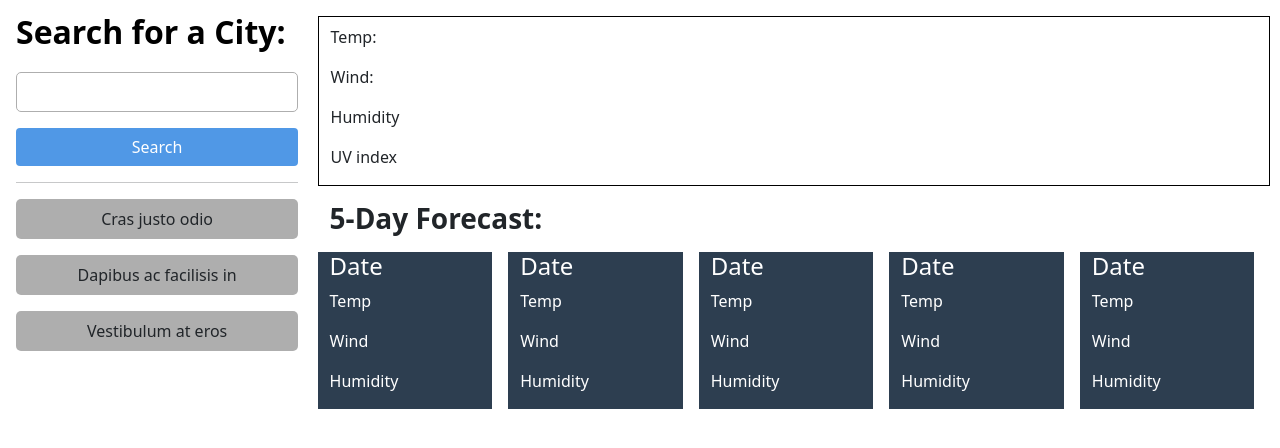
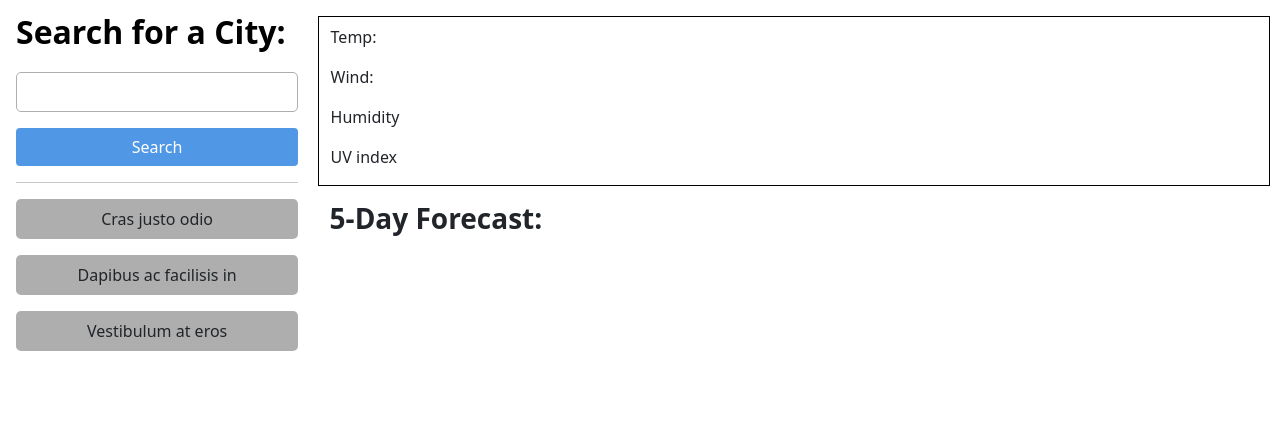
Before and after one commit to michellewehr/weather-app, a plain HTML site: page index.html in a window 1280 px wide. Shown: the part 78-526 px from the top of the page. Drawn offline with nearby package versions, Linux system fonts and the light colour scheme.

Commit message:
got 5 day forecast dates to show

```diff
--- a/assets/css/styles.css
+++ b/assets/css/styles.css
@@ -78,7 +78,7 @@ hr {
   border: 1px solid black;
 }
 /* Five Day forecast*/
-.day {
+.forecastDay {
   background-color: rgb(45, 62, 80);
   color: white;
   margin-right: 1rem;
--- a/assets/js/main.js
+++ b/assets/js/main.js
@@ -95,11 +95,31 @@ function fiveDayForecast(latitude, longitude){
             response.json().then(function(data) {
                 var dailyArray = data.daily;
 
+                // <div class="col day">
+                //             <div class="forecastDay">
+                //                 <h4>Date</h4>
+                //                 <p>Temp</p>
+                //                 <p>Wind</p>
+                //                 <p>Humidity</p>
+                //             </div>
+                //         </div>
+
                 for(i = 1; i < 6; i++) {
-                    console.log(data.daily[i].weather[0].icon);
-                    console.log(data.daily[i].temp.day)
-                    console.log(data.daily[i].wind_speed)
-                    console.log(data.daily[i].humidity)
+                    //create div to hold each day info
+                    var forecastDay = document.createElement("div");
+                    forecastDay.classList = "forecastDay col";
+                    $(".forecast").append(forecastDay);
+                    //show date
+                    var unixDate = data.daily[i].dt;
+                    var dateToShow = moment.unix(unixDate).format("MM/DD/YYYY");
+                    var dayDateEl = document.createElement("h4");
+                    dayDateEl.textContent = dateToShow;
+                    forecastDay.appendChild(dayDateEl);
+
+                    // console.log(data.daily[i].weather[0].icon);
+                    // console.log(data.daily[i].temp.day)
+                    // console.log(data.daily[i].wind_speed)
+                    // console.log(data.daily[i].humidity)
                 }
             })
         }
--- a/index.html
+++ b/index.html
@@ -51,46 +51,7 @@
                 <!--5 day forecast-->
                 <div class="row forecast">
                     <h3 class="forecastHeading">5-Day Forecast:</h2>
-                        <div class="col day">
-                            <div class="forecastDay">
-                                <h4>Date</h4>
-                                <p>Temp</p>
-                                <p>Wind</p>
-                                <p>Humidity</p>
-                            </div>
-                        </div>
-                        <div class="col day">
-                            <div class="forecastDay">
-                                <h4>Date</h4>
-                                <p>Temp</p>
-                                <p>Wind</p>
-                                <p>Humidity</p>
-                            </div>
-                        </div>
-                        <div class="col day">
-                            <div class="forecastDay">
-                                <h4>Date</h4>
-                                <p>Temp</p>
-                                <p>Wind</p>
-                                <p>Humidity</p>
-                            </div>
-                        </div>
-                        <div class="col day">
-                            <div class="forecastDay">
-                                <h4>Date</h4>
-                                <p>Temp</p>
-                                <p>Wind</p>
-                                <p>Humidity</p>
-                            </div>
-                        </div>
-                        <div class="col day">
-                            <div class="forecastDay">
-                                <h4>Date</h4>
-                                <p>Temp</p>
-                                <p>Wind</p>
-                                <p>Humidity</p>
-                            </div>
-                        </div>
+
                     </div>
 
             </div>
```
